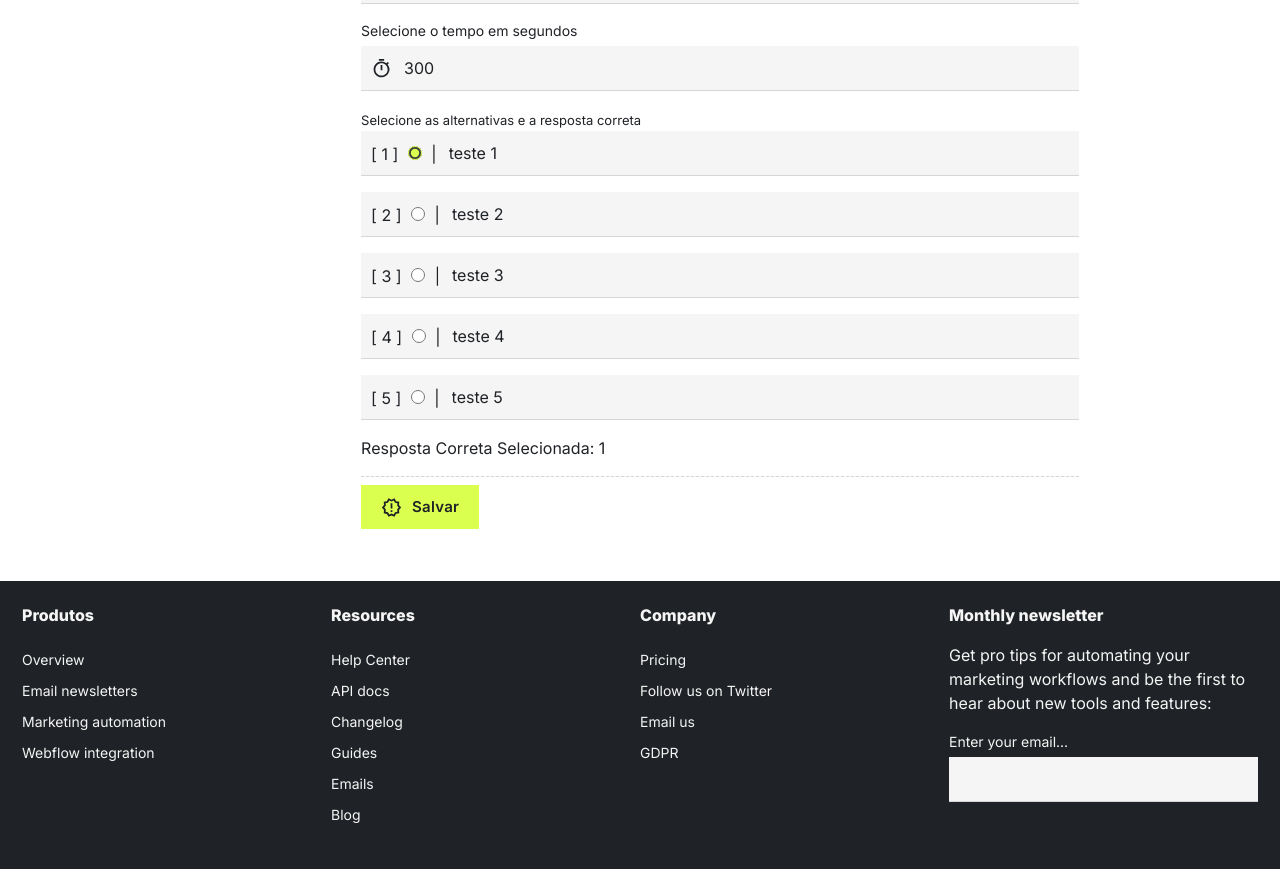
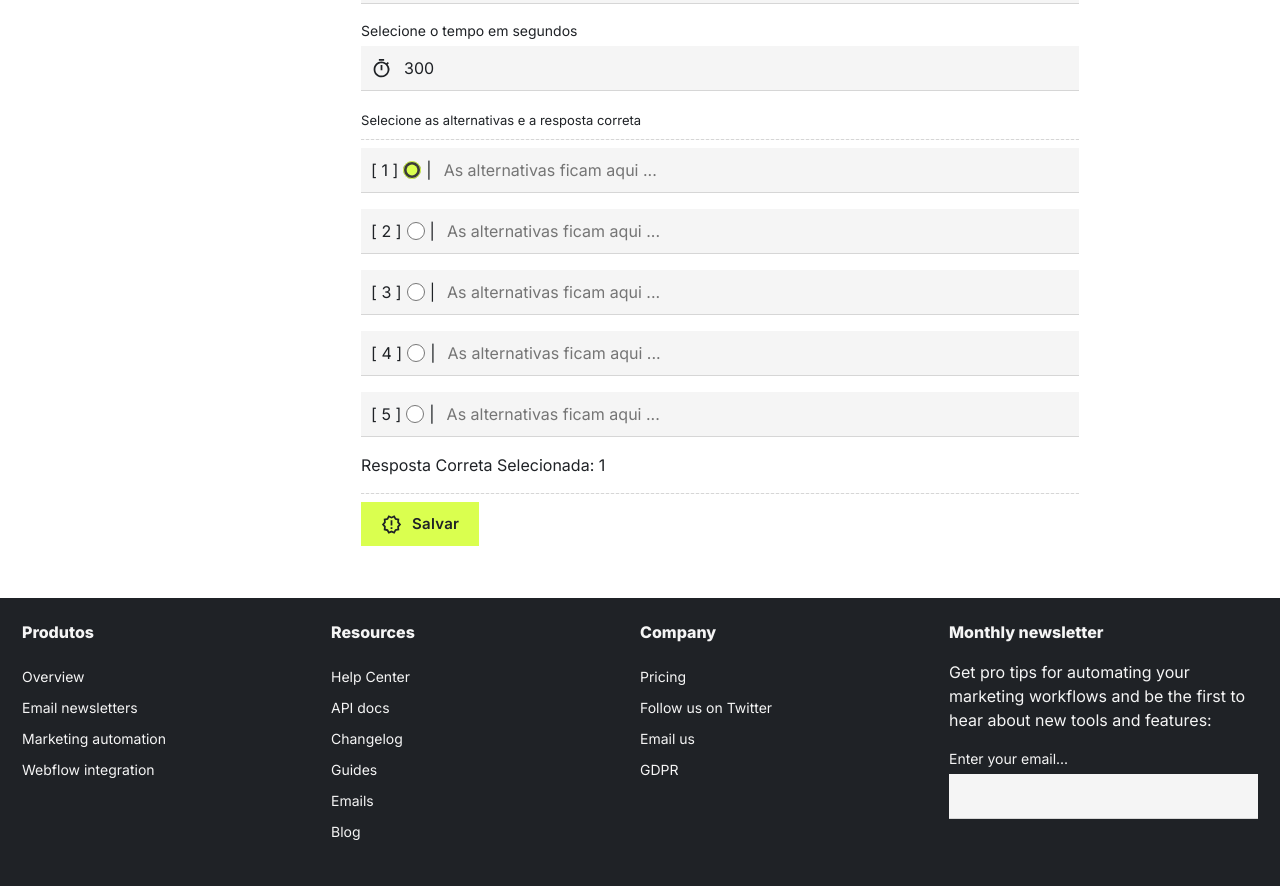
Before and after one commit to eduardo239/codin, a React (Vite) app: page /add-challenge in a window 1280 px wide. Shown: the part 820-1706 px from the top of the page. Built offline with nearby package versions, Linux system fonts and the light colour scheme; no server answers.

Commit message:
pequenos ajustes

```diff
--- a/src/components/form/Alternative.tsx
+++ b/src/components/form/Alternative.tsx
@@ -10,6 +10,7 @@ type IRadioAlternative = React.ComponentProps<"input"> & {
 };
 
 const AddAlternative = ({
+  id,
   name,
   index,
   value,
@@ -20,18 +21,18 @@ const AddAlternative = ({
   return (
     <div className="input-container">
       <div className="input-field">
-        <label>
         [ {index} ]{" "}
         <input
+          id={id}
           type="radio"
           name={name}
           value={value}
           checked={value === selectedOption}
           onChange={(e) => setState(e.currentTarget.value)}
         />{" "}
+        <label className="input-field-radio-label" htmlFor={id}>
+          {textValue}
         </label>
-
-        <span>{textValue}</span>
       </div>
     </div>
   );
--- /dev/null
+++ b/src/components/form/InputAlternative.tsx
@@ -0,0 +1,53 @@
+import React, { SetStateAction } from "react";
+
+type IRadioAlternative = React.ComponentProps<"input"> & {
+  name: string;
+  index: number;
+  value: string | number;
+  textValue: string;
+  selectedOption: string | number;
+  setState: React.Dispatch<SetStateAction<string>>;
+  setTextState: React.Dispatch<SetStateAction<string>>;
+};
+
+const AddAlternative = ({
+  name,
+  index,
+  value,
+  selectedOption,
+  setState,
+  textValue,
+  setTextState,
+}: IRadioAlternative) => {
+  return (
+    <div className="input-container">
+      <div className="input-field">
+        <div>
+          <label className="flex align-center">
+            [ {index} ]{" "}
+            <input
+              type="radio"
+              name={name}
+              value={value}
+              checked={value === selectedOption}
+              onChange={(e) => setState(e.currentTarget.value)}
+            />{" "}
+            |
+          </label>
+        </div>
+
+        <div className="flex-1">
+          <input
+            placeholder="As alternativas ficam aqui ..."
+            type="text"
+            className="input"
+            value={textValue}
+            onChange={(e) => setTextState(() => e.target.value)}
+          />
+        </div>
+      </div>
+    </div>
+  );
+};
+
+export default AddAlternative;
--- a/src/components/form/AddAlternative.tsx
+++ b/src/components/form/InputAlternative2.tsx
@@ -1,4 +1,5 @@
 import React, { SetStateAction } from "react";
+import { TAlternative } from "../../pages/AddChallenge";
 
 type IRadioAlternative = React.ComponentProps<"input"> & {
   name: string;
@@ -7,10 +8,11 @@ type IRadioAlternative = React.ComponentProps<"input"> & {
   textValue: string;
   selectedOption: string | number;
   setState: React.Dispatch<SetStateAction<string>>;
-  setTextState: React.Dispatch<SetStateAction<string>>;
+  setTextState: React.Dispatch<SetStateAction<TAlternative>>;
+  alternatives: TAlternative[];
 };
 
-const AddAlternative = ({
+const AddAlternative2 = ({
   name,
   index,
   value,
@@ -18,12 +20,13 @@ const AddAlternative = ({
   setState,
   textValue,
   setTextState,
+  alternatives,
 }: IRadioAlternative) => {
   return (
     <div className="input-container">
       <div className="input-field">
         <div>
-          <label>
+          <label className="flex align-center">
             [ {index} ]{" "}
             <input
               type="radio"
@@ -38,10 +41,11 @@ const AddAlternative = ({
 
         <div className="flex-1">
           <input
+            placeholder="As alternativas ficam aqui ..."
             type="text"
             className="input"
             value={textValue}
-            onChange={(e) => setTextState(() => e.target.value)}
+            onChange={(e) => setTextState((r) => e.currentTarget.value)}
           />
         </div>
       </div>
@@ -49,4 +53,4 @@ const AddAlternative = ({
   );
 };
 
-export default AddAlternative;
+export default AddAlternative2;
--- a/src/css/grid.css
+++ b/src/css/grid.css
@@ -2,6 +2,12 @@
 *** SIMPLE GRID
 *** (C) ZACH COLE 2016
 **/
+
+.main {
+  display: flex;
+  flex-direction: column;
+  height: 100vh;
+}
 
 .flex {
   display: flex;
--- a/src/css/main.css
+++ b/src/css/main.css
@@ -268,6 +268,9 @@ textarea {
   font-weight: 400;
   line-height: 150%; /* 24px */
 }
+.input:hover {
+  cursor: pointer;
+}
 .input:focus,
 .input:active,
 .textarea:focus,
@@ -290,9 +293,18 @@ textarea {
 
 input[type="radio"] {
   accent-color: var(--color_pri);
-  height: 14px;
-  width: 14px;
+  height: 18px;
+  width: 18px;
   margin: 5px;
+}
+
+.input-field-radio-label {
+  flex: 1;
+  cursor: pointer;
+  padding: var(--padding-md) 0;
+}
+.input-field-radio-label:hover {
+  background-color: var(--color_pri);
 }
 /*  */
 .textarea {
--- a/src/pages/AddChallenge.tsx
+++ b/src/pages/AddChallenge.tsx
@@ -9,10 +9,15 @@ import {
   MdOutlineTimer,
   MdOutlineTitle,
 } from "react-icons/md";
-import AddAlternative from "../components/form/AddAlternative";
+import AddAlternative from "../components/form/InputAlternative";
 import { addDoc, collection } from "firebase/firestore";
 import { db } from "../helpers/firebase";
 import { js } from "../helpers/code";
+
+export type TAlternative = {
+  id: number;
+  content: string;
+};
 
 const AddChallenge = () => {
   const [title, setTitle] = useState<string | number>("Qual é a resposta?");
@@ -21,12 +26,35 @@ const AddChallenge = () => {
   const [difficulty, setDifficulty] = useState<string | number>("0.5");
   const [timer, setTimer] = useState<string | number>(300);
 
-  const [a1, setA1] = useState("teste 1");
-  const [a2, setA2] = useState("teste 2");
-  const [a3, setA3] = useState("teste 3");
-  const [a4, setA4] = useState("teste 4");
-  const [a5, setA5] = useState("teste 5");
+  const [a1, setA1] = useState("");
+  const [a2, setA2] = useState("");
+  const [a3, setA3] = useState("");
+  const [a4, setA4] = useState("");
+  const [a5, setA5] = useState("");
   const [correct, setCorrect] = useState("1");
+
+  const [alternative, setAlternative] = useState<TAlternative[]>([
+    {
+      id: 1,
+      content: "1",
+    },
+    {
+      id: 2,
+      content: "2",
+    },
+    {
+      id: 3,
+      content: "3",
+    },
+    {
+      id: 4,
+      content: "4",
+    },
+    {
+      id: 5,
+      content: "5",
+    },
+  ]);
 
   const handleSubmit: React.FormEventHandler<HTMLFormElement> = async (e) => {
     e.preventDefault();
@@ -90,6 +118,8 @@ const AddChallenge = () => {
           <small>Selecione as alternativas e a resposta correta</small>
         </div>
 
+        <hr />
+
         <AddAlternative
           name="correct"
           index={1}
--- a/src/pages/App.tsx
+++ b/src/pages/App.tsx
@@ -35,8 +35,8 @@ function App() {
   }, []);
 
   return (
-    <div>
-      <div className="container">
+    <div className="main">
+      <div className="container flex-1">
         <div className="row">
           <div className="col-2">
             <Avatar />
--- a/src/pages/Challenge.tsx
+++ b/src/pages/Challenge.tsx
@@ -99,6 +99,7 @@ const Challenge = () => {
         {question.alternatives.map((q: string, i: number) => (
           <div key={q}>
             <Alternative
+              id={i.toString()}
               name="alternative"
               index={i + 1}
               selectedOption={selectedOption}
```
Also changed, not shown: src/helpers/test.js (added, +20 -0 lines). Lines whose indentation alone changed are shown as unchanged.
